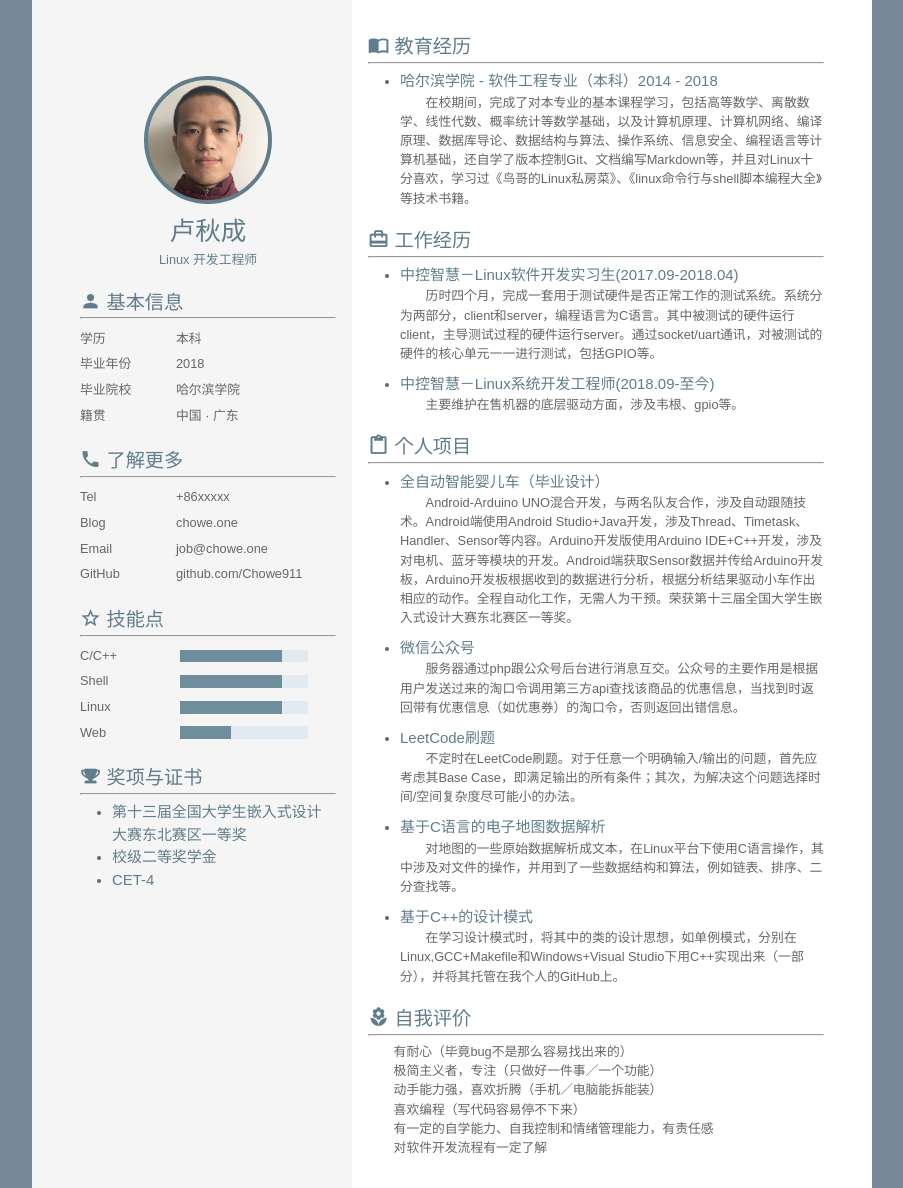
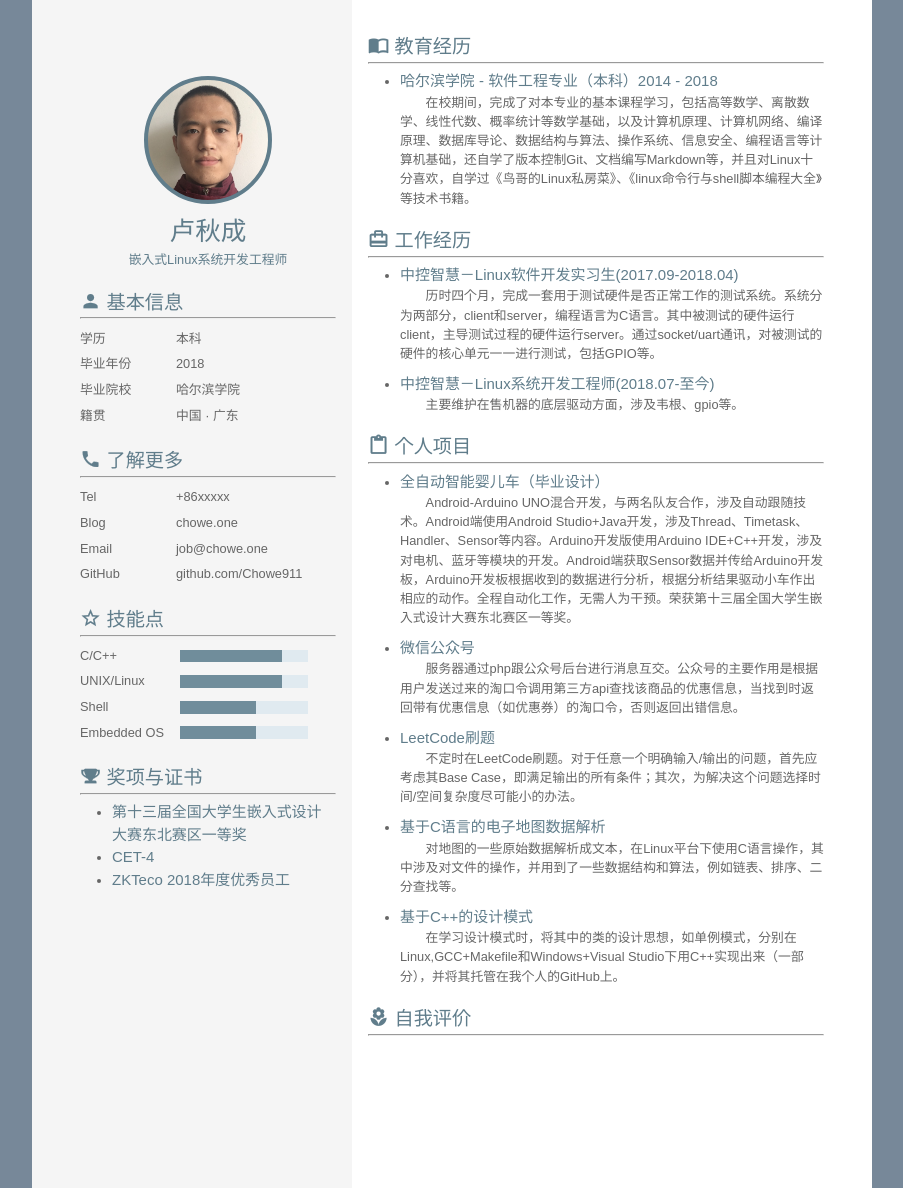
Before and after one commit to Chowe911/Chowe911.github.io, a Jekyll site: the page cv/zh.html, which Jekyll copies as it is, in a window 1280 px wide. Shown: the whole page, without its empty margins (188-1091 px from the left). Built offline with Jekyll 4.4.1, drawn with Linux system fonts in a browser that asks for light colours.

Commit message:
cv update

```diff
--- a/cv/zh.html
+++ b/cv/zh.html
@@ -31,7 +31,7 @@
                 <div class="remodal remodal-img" data-remodal-id="portrait-modal">
                     </div>
                 <h1 id="username" >卢秋成</h1>
-                <h4 id="persona-tag" >Linux 开发工程师</h4>
+                <h4 id="persona-tag" >嵌入式Linux系统开发工程师</h4>
             </div>
             <!--
             <div class="stack info-unit">
@@ -112,16 +112,16 @@
                         <progress value="80" max="100"></progress>
                     </li>
                     <li>
-                        <label class="left-label">Shell</label>
+                        <label class="left-label">UNIX/Linux</label>
                         <progress value="80" max="100"></progress>
                     </li>
                     <li>
-                        <label class="left-label">Linux</label>
-                        <progress value="80" max="100"></progress>
+                        <label class="left-label">Shell</label>
+                        <progress value="60" max="100"></progress>
                     </li>
                     <li>
-                        <label class="left-label">Web</label>
-                        <progress value="40" max="100"></progress>
+                        <label class="left-label">Embedded OS</label>
+                        <progress value="60" max="100"></progress>
                     </li>
                     <!--
                     <li>
@@ -142,16 +142,12 @@
                 <ul class="experience-list">
                     <li>
                         <h3>第十三届全国大学生嵌入式设计大赛东北赛区一等奖</h3>
-
                     </li>
-
                     <li>
-                        <h3>校级二等奖学金</h3>
-
+                        <h3>CET-4</h3>
                     </li>
-                      <li>
-                        <h3>CET-4</h3>
-
+                    <li>
+                        <h3>ZKTeco 2018年度优秀员工</h3>
                     </li>
                 </ul>
             </div>
@@ -196,7 +192,7 @@
                     <li>
                         <h3>哈尔滨学院 - 软件工程专业（本科）2014 - 2018</h3>
                         <p>
-                            在校期间，完成了对本专业的基本课程学习，包括高等数学、离散数学、线性代数、概率统计等数学基础，以及计算机原理、计算机网络、编译原理、数据库导论、数据结构与算法、操作系统、信息安全、编程语言等计算机基础，还自学了版本控制Git、文档编写Markdown等，并且对Linux十分喜欢，学习过《鸟哥的Linux私房菜》、《linux命令行与shell脚本编程大全》等技术书籍。
+                            在校期间，完成了对本专业的基本课程学习，包括高等数学、离散数学、线性代数、概率统计等数学基础，以及计算机原理、计算机网络、编译原理、数据库导论、数据结构与算法、操作系统、信息安全、编程语言等计算机基础，还自学了版本控制Git、文档编写Markdown等，并且对Linux十分喜欢，自学过《鸟哥的Linux私房菜》、《linux命令行与shell脚本编程大全》等技术书籍。
                         </p>
                     </li>
                 </ul>
@@ -213,7 +209,7 @@
                         </p>
                     </li>
                     <li>
-                        <h3>中控智慧－Linux系统开发工程师(2018.09-至今)</h3>
+                        <h3>中控智慧－Linux系统开发工程师(2018.07-至今)</h3>
                         <p>
                             主要维护在售机器的底层驱动方面，涉及韦根、gpio等。
                         </p>
@@ -292,13 +288,13 @@
                 <hr>
                 <!--
                     <p>强迫症患者（代码不缩进绝对不能容忍）</p>
-                    -->
                     <p>有耐心（毕竟bug不是那么容易找出来的）</p>
                     <p>极简主义者，专注（只做好一件事／一个功能）</p>
                     <p>动手能力强，喜欢折腾（手机／电脑能拆能装）</p>
                     <p>喜欢编程（写代码容易停不下来）</p>
                     <p>有一定的自学能力、自我控制和情绪管理能力，有责任感 </p>
                     <p>对软件开发流程有一定了解</p>
+                    -->
             </div>
         </div>
     </div>
```
